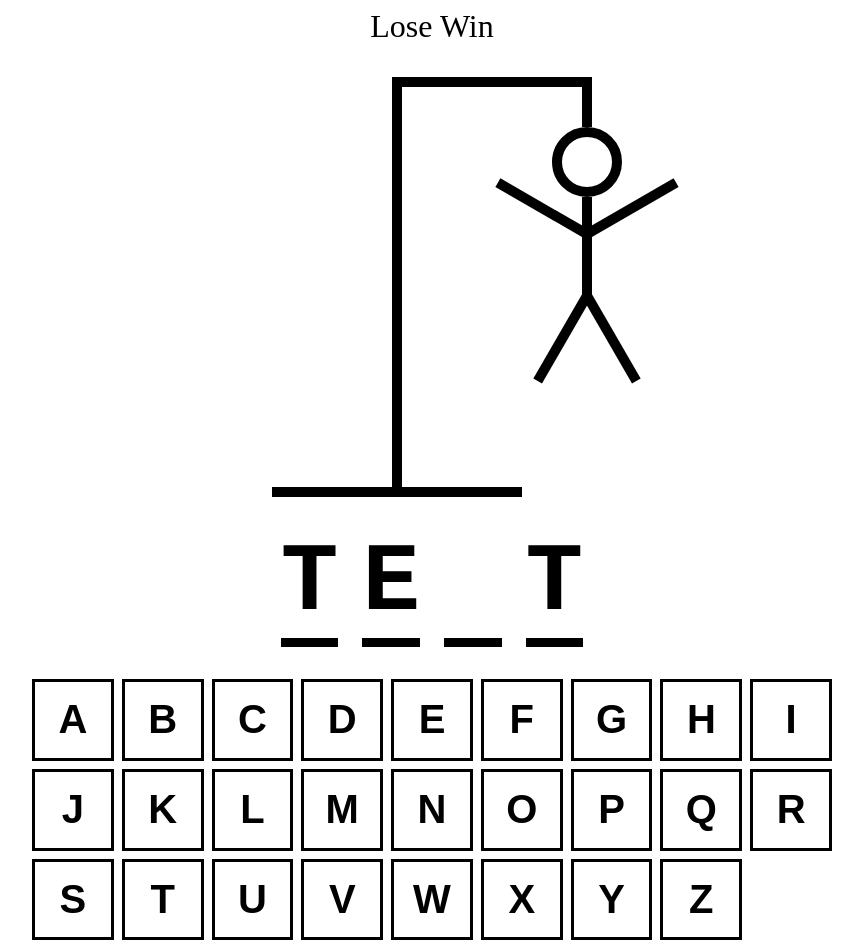
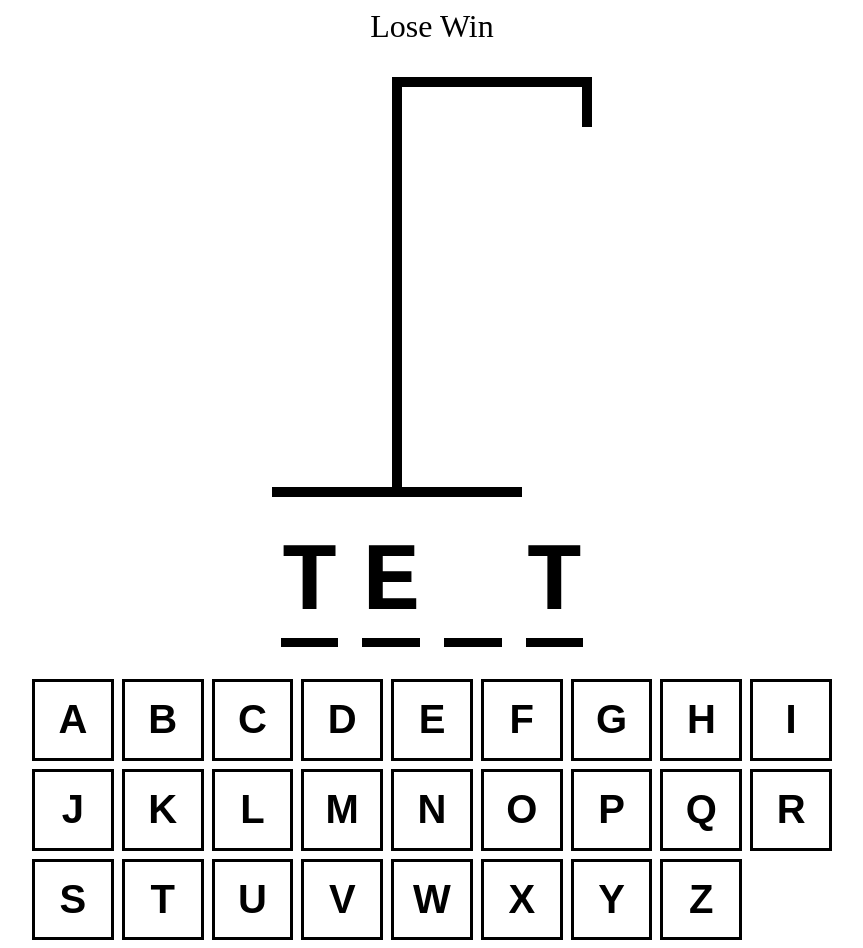
Before and after one commit to tatsuyax25/hangman-with-react, a React (Vite) app: page / in a window 1280 px wide. Shown: the whole page, without its empty margins (208-1071 px from the left). Built offline with nearby package versions, Linux system fonts and the light colour scheme.

Commit message:
Finish drawing the logic

```diff
--- a/src/HangmanDrawing.tsx
+++ b/src/HangmanDrawing.tsx
@@ -22,18 +22,15 @@ const LEFT_LEG = (
     <div style={{ width: "100px", height: "10px", background: "black", position: "absolute", top: "210px", right: 0, rotate: "-60deg", transformOrigin: "right bottom" }} />
 )
 
+const BODY_PARTS = [HEAD, BODY, RIGHT_ARM, LEFT_ARM, RIGHT_LEG, LEFT_LEG]
+
 type HangmanDrawingProps = {
     numberOfGuesses: number
 }
 
 export function HangmanDrawing({ numberOfGuesses }: HangmanDrawingProps) {
     return <div style={{ position: "relative" }}>
-        {HEAD}
-        {BODY}
-        {RIGHT_ARM}
-        {LEFT_ARM}
-        {RIGHT_LEG}
-        {LEFT_LEG}
+        {BODY_PARTS.slice(0, numberOfGuesses)}
         <div style={{ height: "50px", width: "10px", background: "black", position: "absolute", top: 0, right: 0 }} />
         <div style={{ height: "10px", width: "200px", background: "black", marginLeft: "120px" }} />
         <div style={{ height: "400px", width: "10px", background: "black", marginLeft: "120px" }}/>
```
